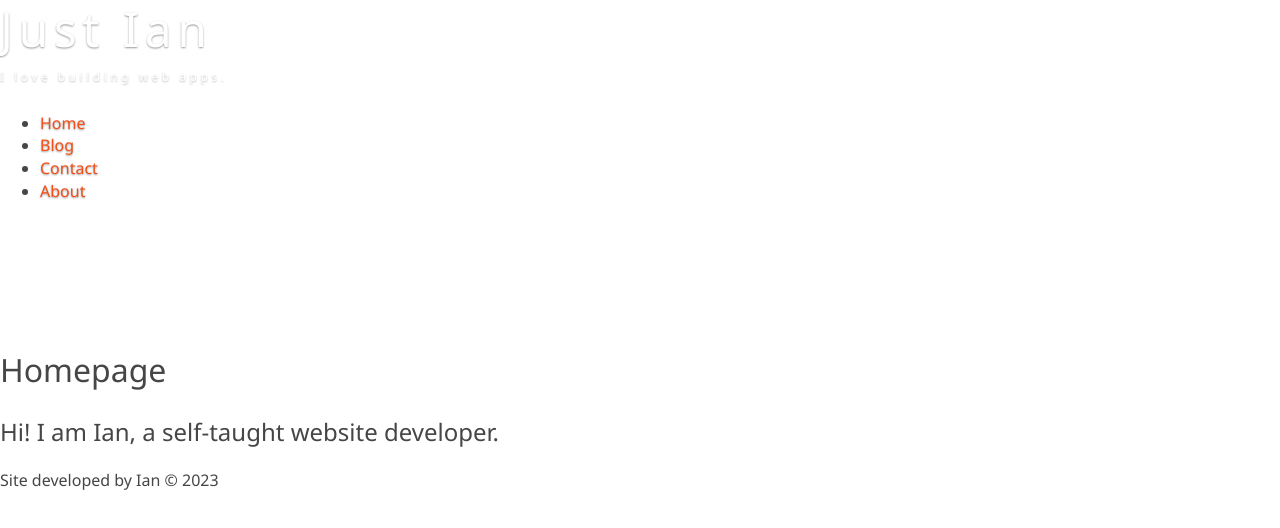
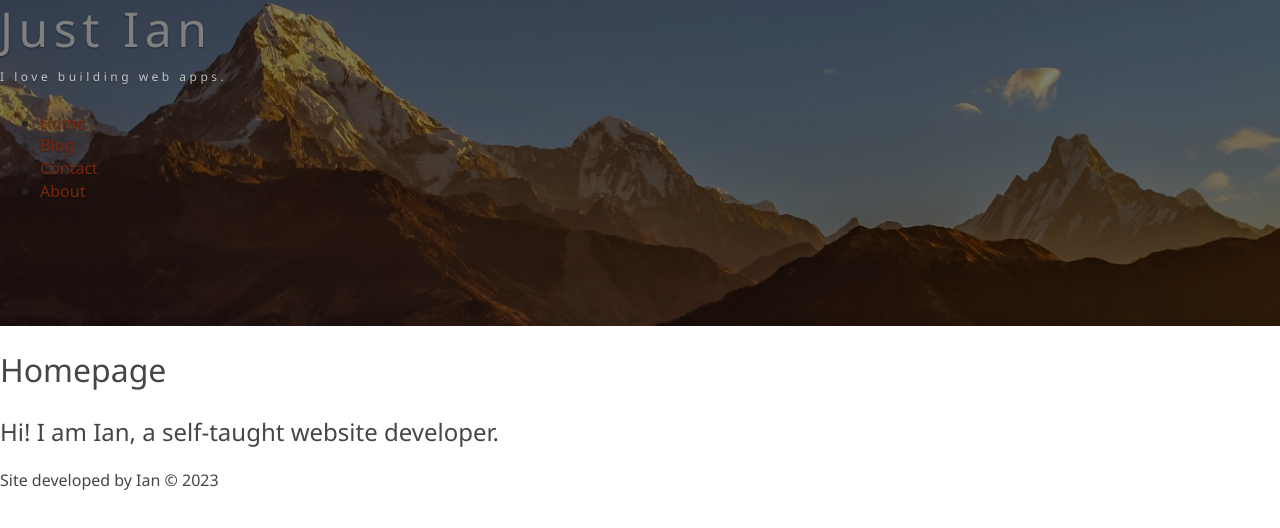
Before and after one commit to madyanes/gatsby-tutorial, a Gatsby site: page / in a window 1280 px wide. Built offline with nearby package versions, Linux system fonts and the light colour scheme; Gatsby itself is replaced by a stand-in of ours.

Commit message:
apply background image on header

```diff
--- a/src/components/header.js
+++ b/src/components/header.js
@@ -5,6 +5,7 @@ import * as headerStyles from './header.module.scss'
 const Header = () => {
   return (
     <header className={ headerStyles.header }>
+      <div className={ headerStyles.overlay }></div>
       <div className={ headerStyles.heroContent }>
         <p className={ headerStyles.brand }>
           <Link to='/'>Just Ian</Link>
--- a/src/components/header.module.scss
+++ b/src/components/header.module.scss
@@ -2,6 +2,10 @@
   position: relative;
   height: 326px;
   text-shadow: 0 1px 2px rgba(0, 0, 0, 0.4);
+  background-position: center center;
+  background-repeat: no-repeat;
+  background-size: cover;
+  background-image: url('../images/header-image.jpg');
 }
 
 .hero-content {
@@ -71,3 +75,14 @@
     }
   }
 }
+
+.overlay {
+  content: '';
+  position: absolute;
+  top: 0;
+  right: 0;
+  bottom: 0;
+  left: 0;
+  background-color: #000;
+  opacity: 0.5;
+}
```
Also changed, not shown: src/images/header-image.jpg (added).
